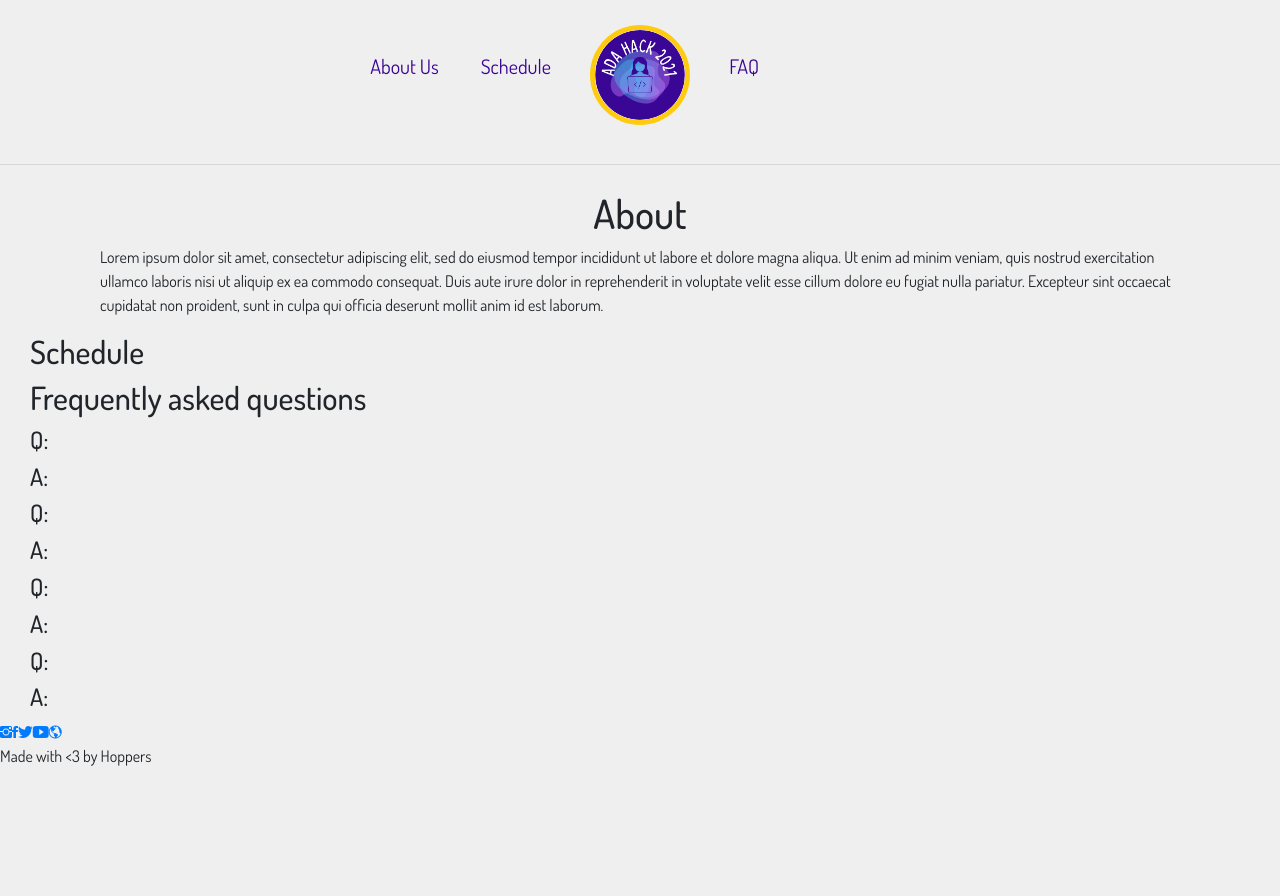
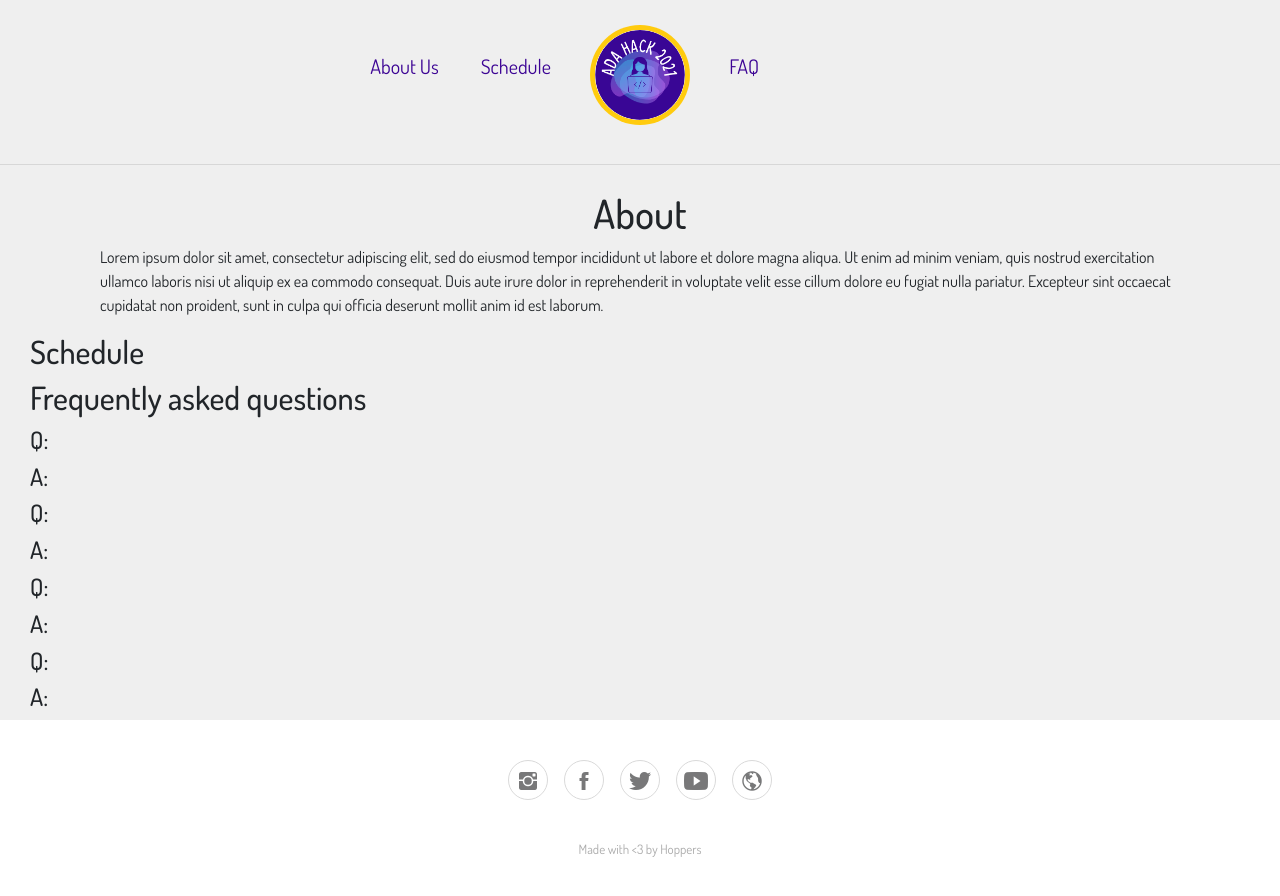
Before and after one commit to edinburgh-hoppers/adahack24, a Jekyll site: the page built from _pages/index.html, in a window 1280 px wide and 900 px high, scrolled down 658 px. Shown: the top 896 px of the window. Built offline with Jekyll 4.4.1, drawn with Linux system fonts in a browser that asks for light colours; before the commit the page ends 1442 px from its top, so only the background shows below that.

```diff
--- a/_includes/footer.html
+++ b/_includes/footer.html
@@ -24,3 +24,5 @@
         </footer>
     </div>
 </section>
+
+{% include scripts.html %}
--- a/assets/css/style.scss
+++ b/assets/css/style.scss
@@ -102,3 +102,40 @@
 .faq{
 
 }
+
+.footer{
+  padding:40px 0;
+  background-color:#ffffff;
+  color:#4b4c4d;
+}
+
+.footer .social {
+  text-align:center;
+  padding-bottom:25px;
+}
+
+.footer .social > a {
+  font-size:24px;
+  width:40px;
+  height:40px;
+  line-height:40px;
+  display:inline-block;
+  text-align:center;
+  border-radius:50%;
+  border:1px solid #ccc;
+  margin:0 8px;
+  color:inherit;
+  opacity:0.75;
+}
+
+.footer .social > a:hover {
+  opacity:0.9;
+}
+
+.footer .copyright {
+  margin-top:15px;
+  text-align:center;
+  font-size:13px;
+  color:#aaa;
+  margin-bottom:0;
+}
```
